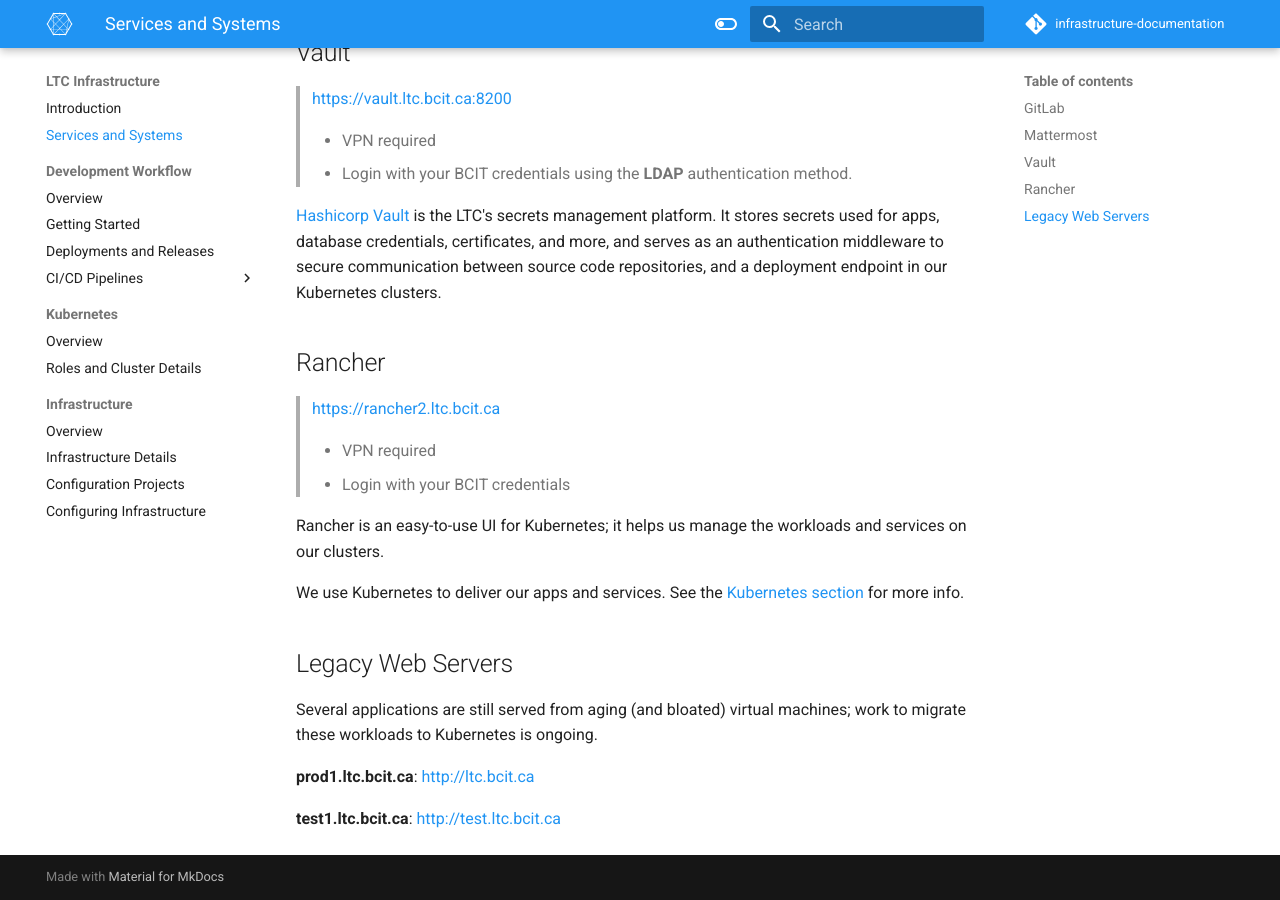
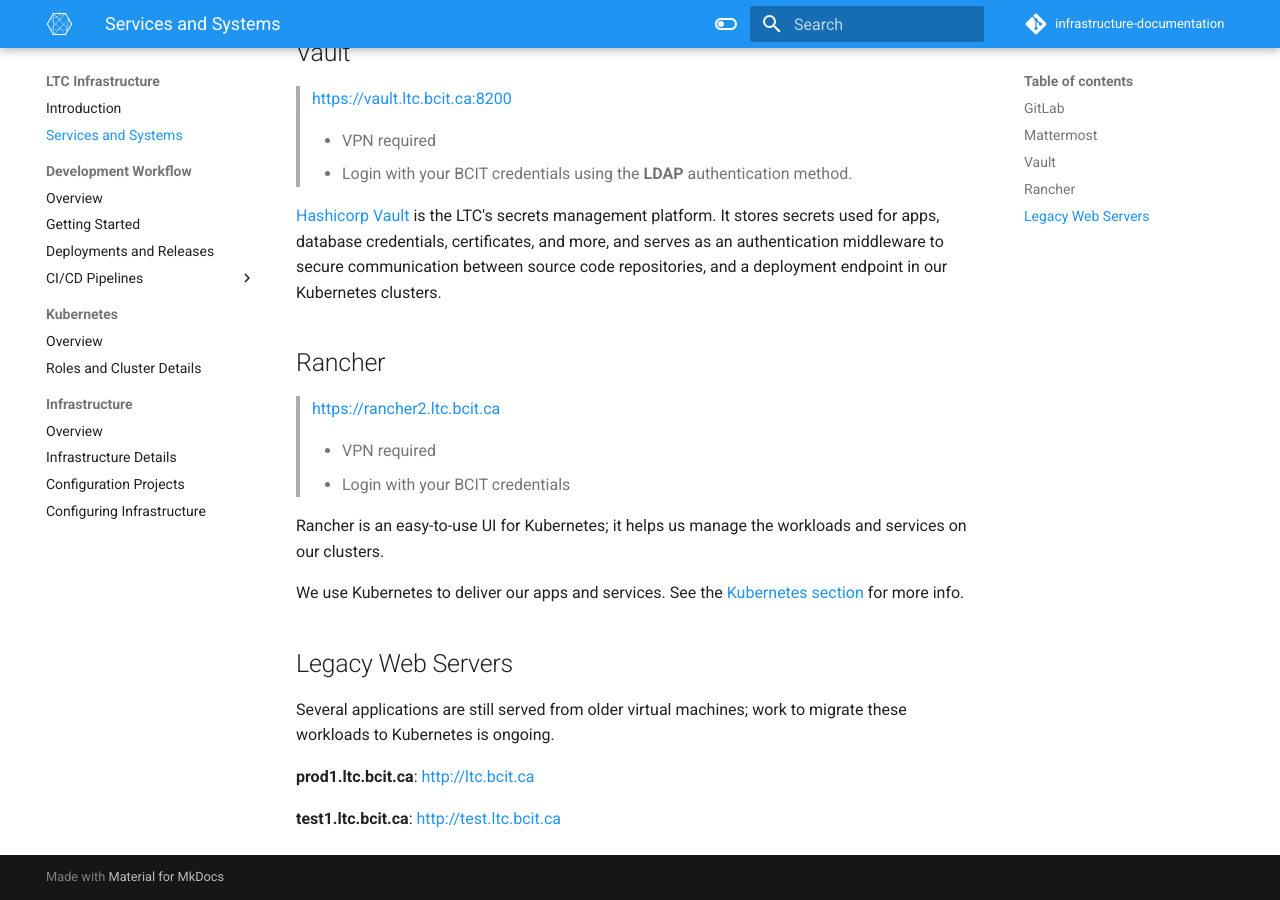
Before and after one commit to bcit-ltc/infrastructure-documentation, an MkDocs documentation site: the page built from docs/services-systems.md, in a window 1280 px wide and 900 px high, scrolled down 1603 px. Built offline with MkDocs 1.6.1 and Material for MkDocs 9.7.7, drawn with Linux system fonts in a browser that asks for light colours.

Commit message:
fix: push

```diff
--- a/.gitlab-ci.yml
+++ b/.gitlab-ci.yml
@@ -113,7 +113,7 @@
 #
 #
 ## Other common pipeline variables
-  PIPELINE_DEBUG: 'true'
+  PIPELINE_DEBUG: "true"
 
 ## Include common scripts
 include:
--- a/docs/services-systems.md
+++ b/docs/services-systems.md
@@ -70,7 +70,7 @@
 
 ## Legacy Web Servers
 
-Several applications are still served from aging (and bloated) virtual machines; work to migrate these workloads to Kubernetes is ongoing.
+Several applications are still served from older virtual machines; work to migrate these workloads to Kubernetes is ongoing.
 
 **prod1.ltc.bcit.ca**: [http://ltc.bcit.ca](http://ltc.bcit.ca)
 
```
